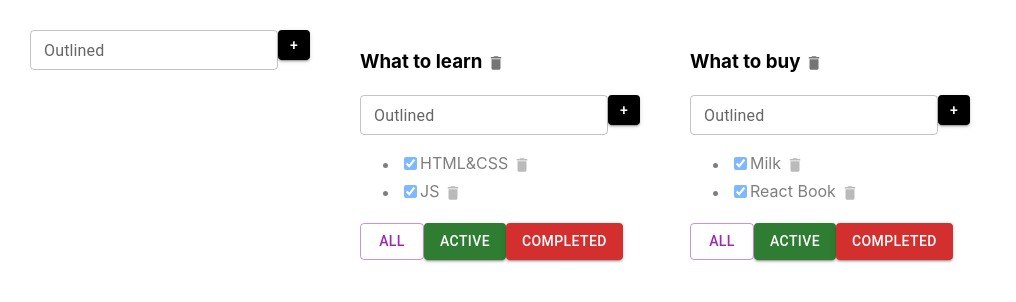
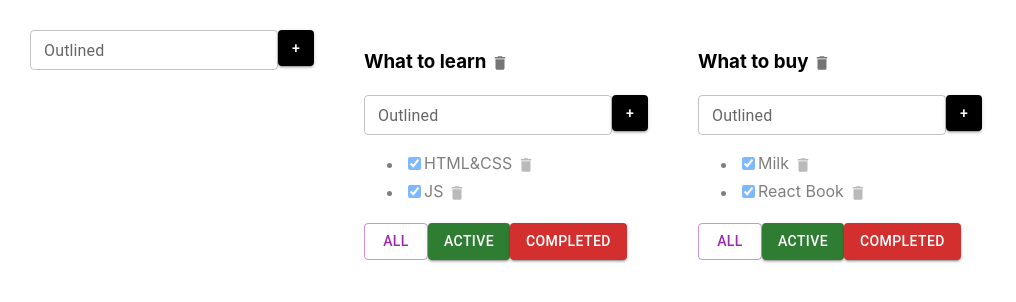
Before and after one commit to WhiteQuennAnn/todolist_01, a React (Create React App) app: page / in a window 1280 px wide. Shown: the top 302 px of the page, without its empty margins (0-1016 px from the left). Built offline with nearby package versions, Linux system fonts and the light colour scheme.

Commit message:
lesson 7

```diff
--- a/src/AddItemForm.tsx
+++ b/src/AddItemForm.tsx
@@ -46,7 +46,7 @@ export function AddItemForm(props: AddItemFormPropsType) {
         {/*<button onClick={addItem}>+</button>*/}
 
         <Button variant="contained" onClick={addItem}
-                style={{maxWidth: '30px', maxHeight: '30px', minWidth: '30px', minHeight: '30px', background:'black'}}>+</Button>
+                style={{maxWidth: '36px', maxHeight: '36px', minWidth: '36px', minHeight: '36px', background:'black'}}>+</Button>
 
         {error && <div className="error-message">{error}</div>}
     </div>
```
